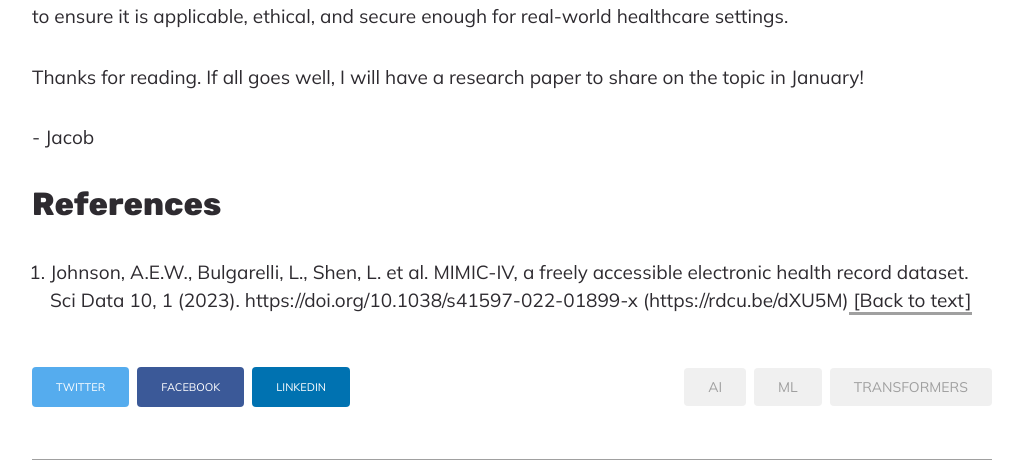
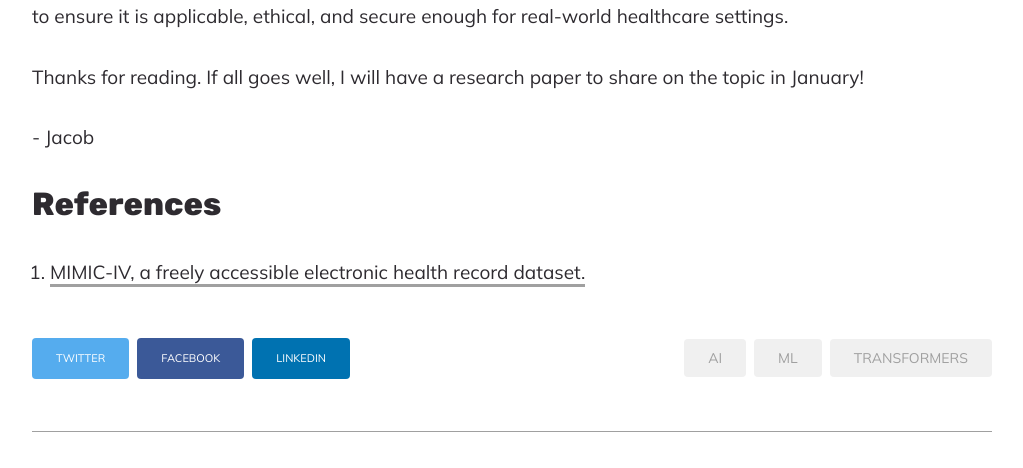
Before and after one commit to Jacob-A-Scott/Personal-Website, a Jekyll site: the page built from _posts/2024-10-23-Heart-Failure-and-AI.md, in a window 1280 px wide and 900 px high, scrolled down 3618 px, cut to the strip 0-468 px from the top of the window. Shown: the whole strip, without its empty margins (128-1151 px from the left). Built offline with Jekyll 4.4.1, drawn with Linux system fonts in a browser that asks for light colours; nearby versions of some CDN libraries.

Commit message:
reverting citation reference

```diff
--- a/_posts/2024-10-23-Heart-Failure-and-AI.md
+++ b/_posts/2024-10-23-Heart-Failure-and-AI.md
@@ -13,7 +13,7 @@ tags:
 ## Setting the Stage
 In recent years, the healthcare landscape has been revolutionized by advancements in data-driven insights. From diagnostics to patient monitoring, AI domains such as data mining, machine learning, and deep learning have started to shape a new frontier for predicting health outcomes. To fulfill my capstone requirement for my master’s degree in Data Science this semester, I chose to take on an independent research project and explore this intersection of technology and healthcare, with a focus on leveraging machine learning to improve outcomes for patients with heart failure. This post will give you a peek into the project—what I’m aiming to do, why it's significant, and how I’m tackling it.
 
-Heart failure is a complex, chronic condition, and its management is challenging for healthcare providers and patients alike. The need for hospitalization, often sudden and unpredictable, takes a toll on both the healthcare system and patient quality of life. My capstone project aims to build a predictive model for forecasting 30d hospital readmissions for heart failure ICU patients using the MIMIC-IV<sup id="citation1"><a href="#ref1"> [1]</a></sup> database. By accurately predicting these outcomes, the intent is to empower healthcare professionals with early warning signals that could guide preventive care measures, ultimately improving patient outcomes. I’m under no illusion that this work could be utilized immediately in practice, but contributing to this area by exploring my intended multi-modal approach is my objective for this research.
+Heart failure is a complex, chronic condition, and its management is challenging for healthcare providers and patients alike. The need for hospitalization, often sudden and unpredictable, takes a toll on both the healthcare system and patient quality of life. My capstone project aims to build a predictive model for forecasting 30d hospital readmissions for heart failure ICU patients using the MIMIC-IV<sup> \[1\]</sup> database. By accurately predicting these outcomes, the intent is to empower healthcare professionals with early warning signals that could guide preventive care measures, ultimately improving patient outcomes. I’m under no illusion that this work could be utilized immediately in practice, but contributing to this area by exploring my intended multi-modal approach is my objective for this research.
 
 ## Multi-Modal Data for a Multi-Faceted Problem
 At its core, this project uses multiple types of data to create a holistic picture of patient health. The dataset has been carefully segmented into three primary components:
@@ -43,6 +43,4 @@ Thanks for reading. If all goes well, I will have a research paper to share on t
 \- Jacob
 
 ## References
-<ol>
-  <li id="ref1">Johnson, A.E.W., Bulgarelli, L., Shen, L. et al. MIMIC-IV, a freely accessible electronic health record dataset. Sci Data 10, 1 (2023). https://doi.org/10.1038/s41597-022-01899-x (https://rdcu.be/dXU5M)<a href="#citation1"> [Back to text]</a></li>
-</ol>
+1. [MIMIC-IV, a freely accessible electronic health record dataset.](https://rdcu.be/dXU5M)
```
